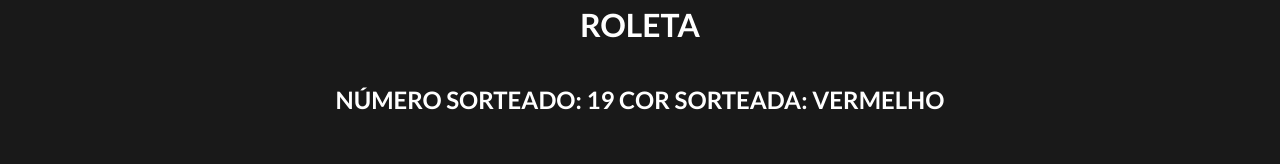
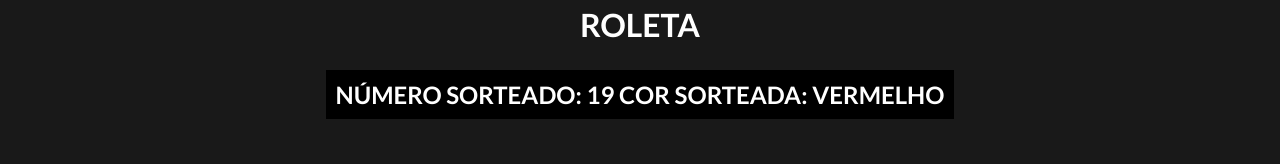
Before and after one commit to caioagralemos/Cassino-NextJS, a Next.js app: page /roleta in a window 1280 px wide. Shown: the part 435-599 px from the top of the page. Built offline with nearby package versions, Linux system fonts and the light colour scheme.

Commit message:
Atualizações de UI

```diff
--- a/src/pages/roleta.js
+++ b/src/pages/roleta.js
@@ -96,7 +96,7 @@ export default function Roleta({ money, setMoney }) {
     <div className={classes.home}>
       <img src="https://media4.giphy.com/media/26uflBhaGt5lQsaCA/giphy.gif" />
       <h1>ROLETA</h1>
-      <h2>
+      <h2 className={classes.ultimoValor}>
         {isLoading
           ? "Loading..."
           : `NÚMERO SORTEADO: ${dealedNumber}\nCOR SORTEADA: ${dealedColor}`}
--- a/src/pages/roleta.module.css
+++ b/src/pages/roleta.module.css
@@ -16,3 +16,9 @@
 .text {
     text-align: center;
 }
+
+.ultimoValor {
+    padding: 10px;
+    background-color: black;
+    margin: 5px;
+}
```
